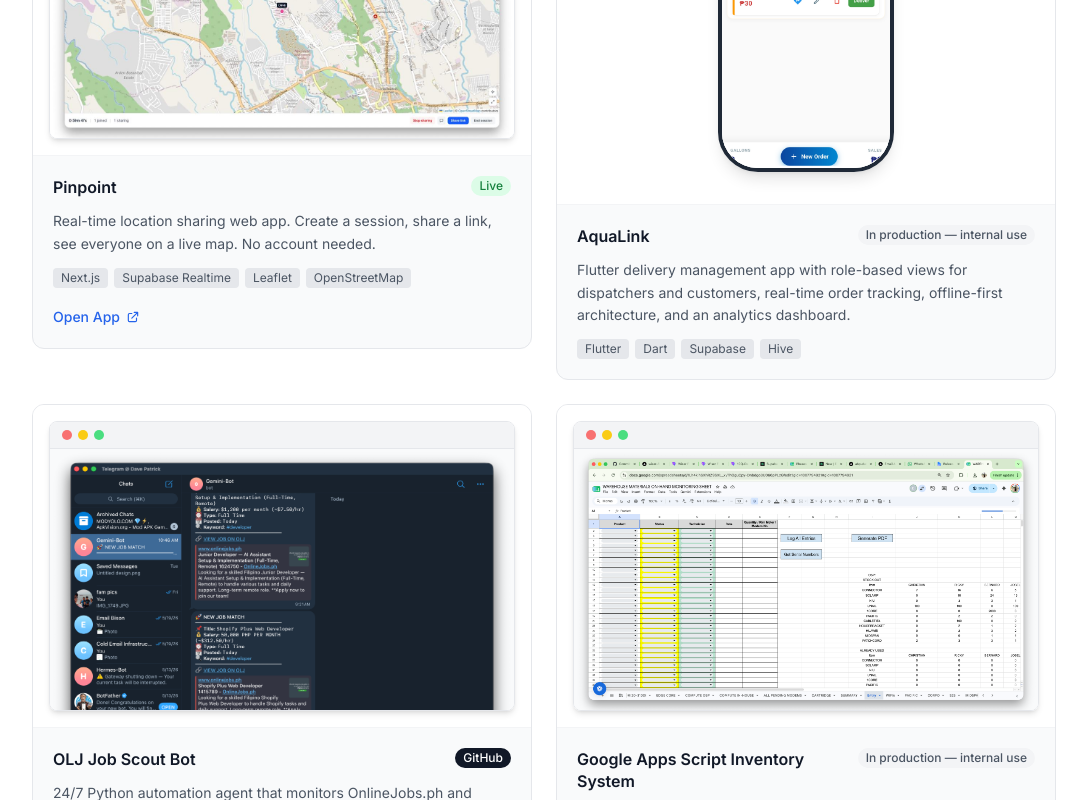
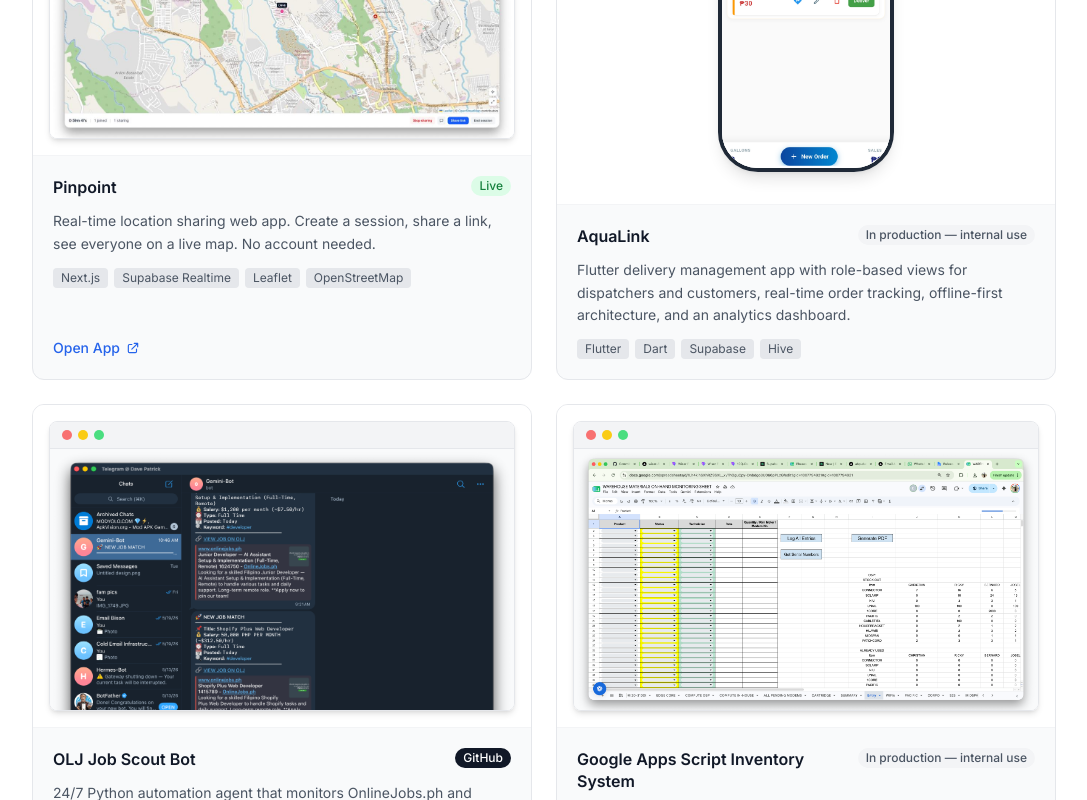
Before and after one commit to patrickpatrick27/portfolio, a Next.js app: page / in a window 1280 px wide. Shown: the part 2107-2907 px from the top of the page, without its empty margins (96-1183 px from the left). Built offline with nearby package versions, Linux system fonts and the light colour scheme.

Commit message:
Fix project cards to uniform height

```diff
--- a/components/Projects.tsx
+++ b/components/Projects.tsx
@@ -137,7 +137,7 @@
         <p className="text-gray-500 mb-12">
           Production systems in active daily use.
         </p>
-        <div className="grid grid-cols-1 md:grid-cols-2 gap-6 items-start">
+        <div className="grid grid-cols-1 md:grid-cols-2 gap-6">
           {projects.map((project) => {
             const badge = statusConfig[project.status];
             return (
```
